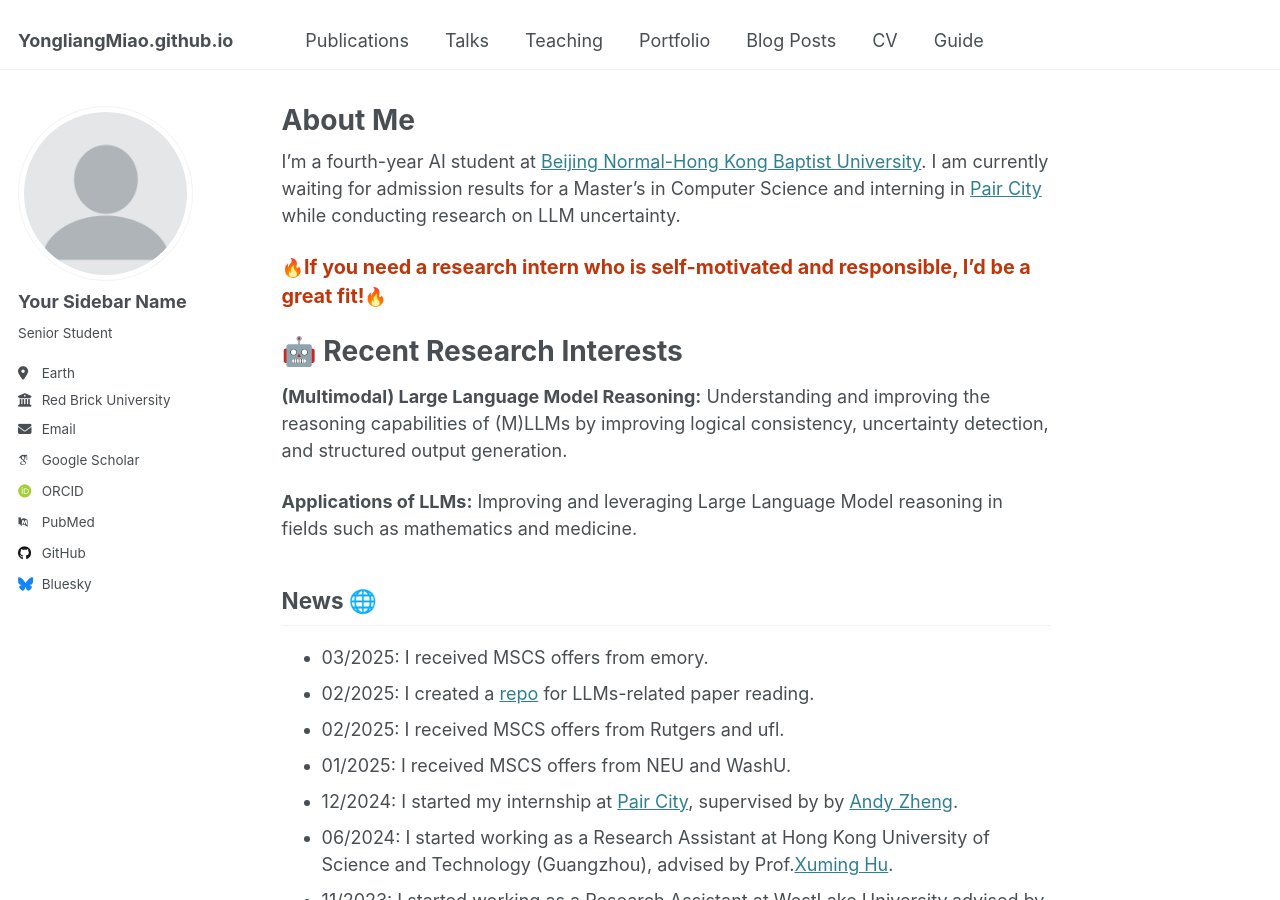
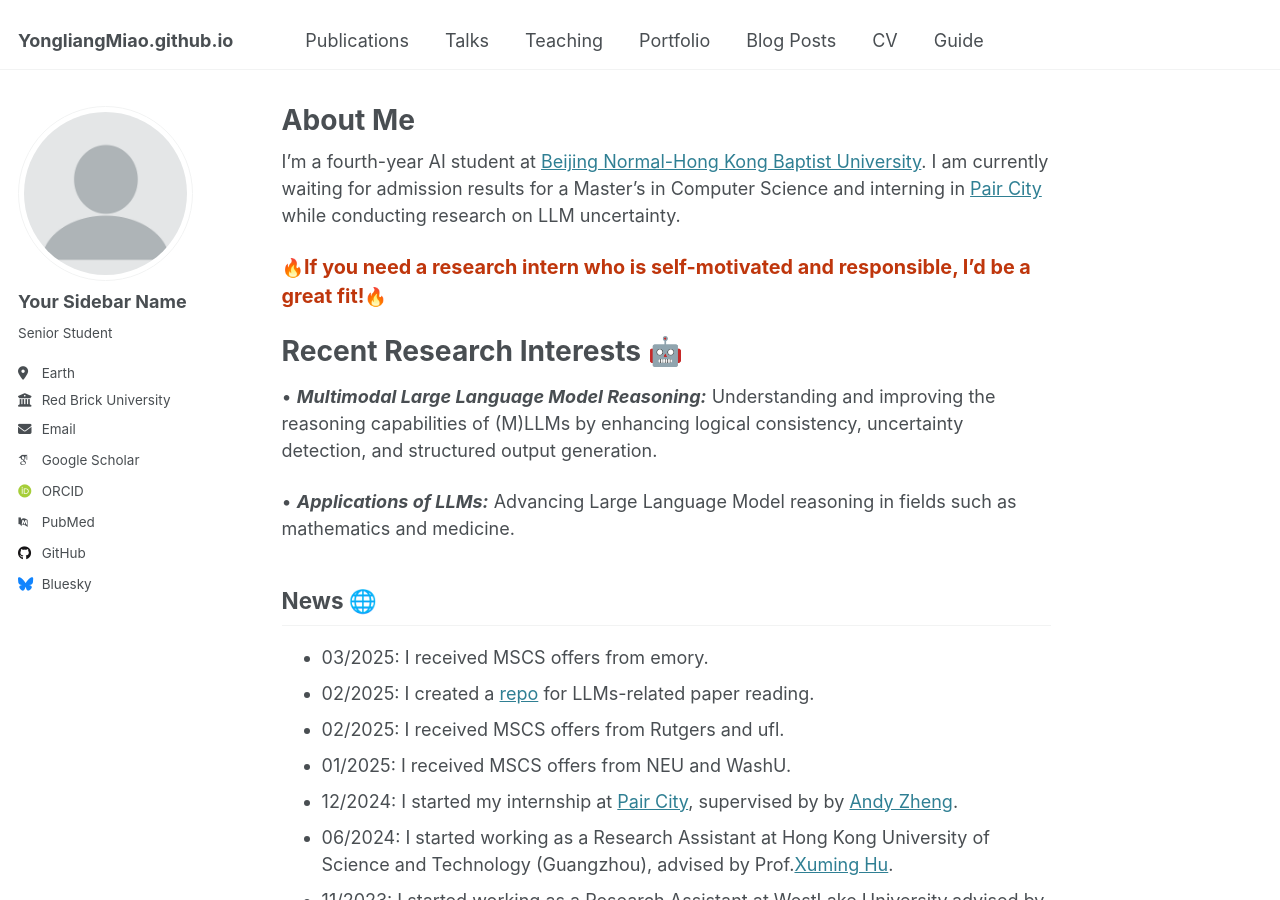
Before and after one commit to YongliangMiao/YongliangMiao.github.io, a Jekyll site: the page built from _pages/about.md, in a window 1280 px wide and 900 px high. Built offline with Jekyll 4.4.1, drawn with Linux system fonts in a browser that asks for light colours; some web fonts are replaced.

Commit message:
Update about.md

```diff
--- a/_pages/about.md
+++ b/_pages/about.md
@@ -12,12 +12,14 @@ I'm a fourth-year AI student at [Beijing Normal-Hong Kong Baptist University](ht
 🔥<span style="color: #BF360C; font-weight: bold; font-size: 1.1em;">If you need a research intern who is self-motivated and responsible, I’d be a great fit!</span>🔥
 
 
-🤖 **Recent Research Interests**
+**Recent Research Interests** 🤖
 ======
+• ***Multimodal Large Language Model Reasoning:***  Understanding and improving the reasoning capabilities of (M)LLMs by enhancing logical consistency, uncertainty detection, and structured output generation.
 
-**(Multimodal) Large Language Model Reasoning:** Understanding and improving the reasoning capabilities of (M)LLMs by improving logical consistency, uncertainty detection, and structured output generation.
+• ***Applications of LLMs:***  Advancing Large Language Model reasoning in fields such as mathematics and medicine.
 
-**Applications of LLMs:** Improving and leveraging Large Language Model reasoning in fields such as mathematics and medicine.
+
+
 
 News 🌐
 ------
```
